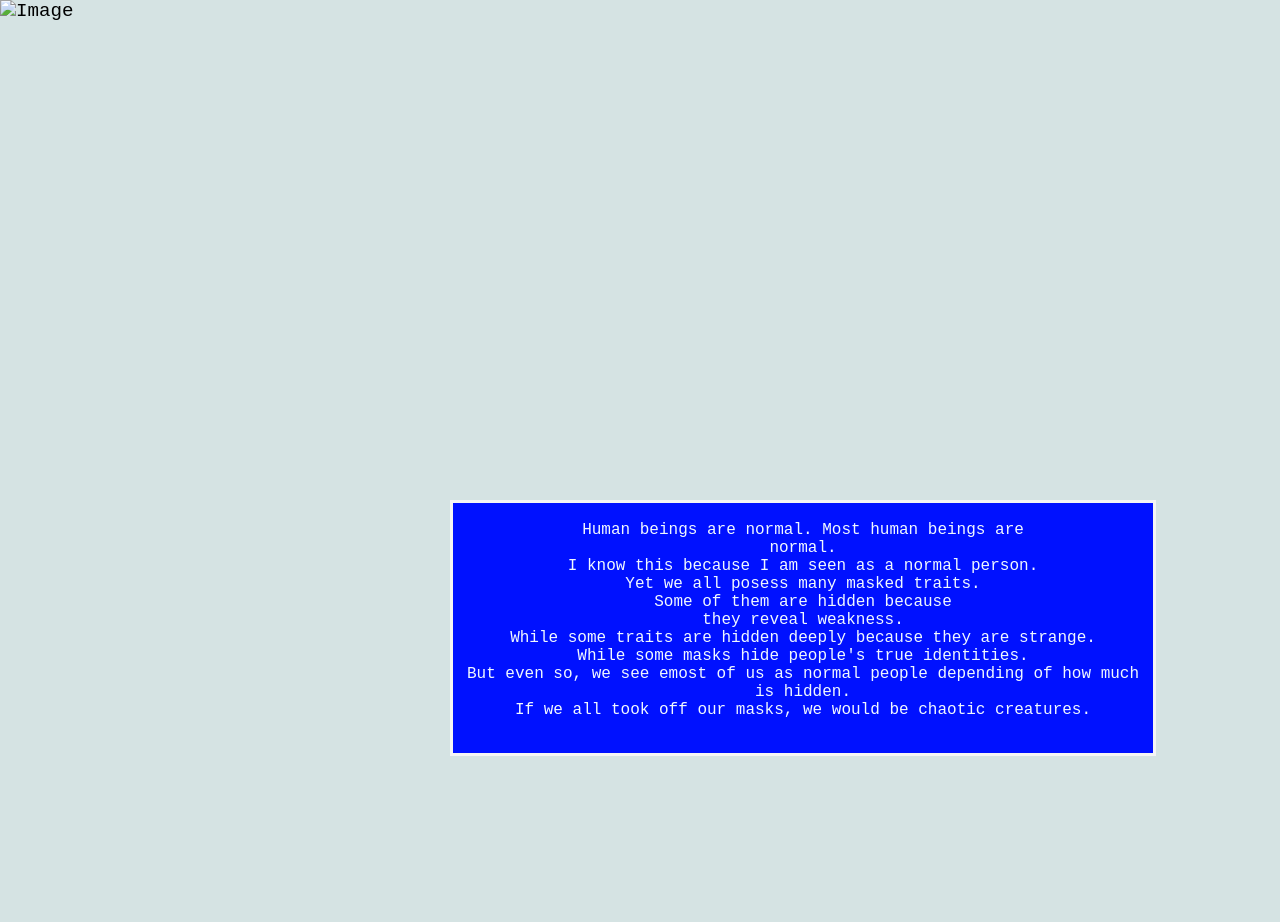
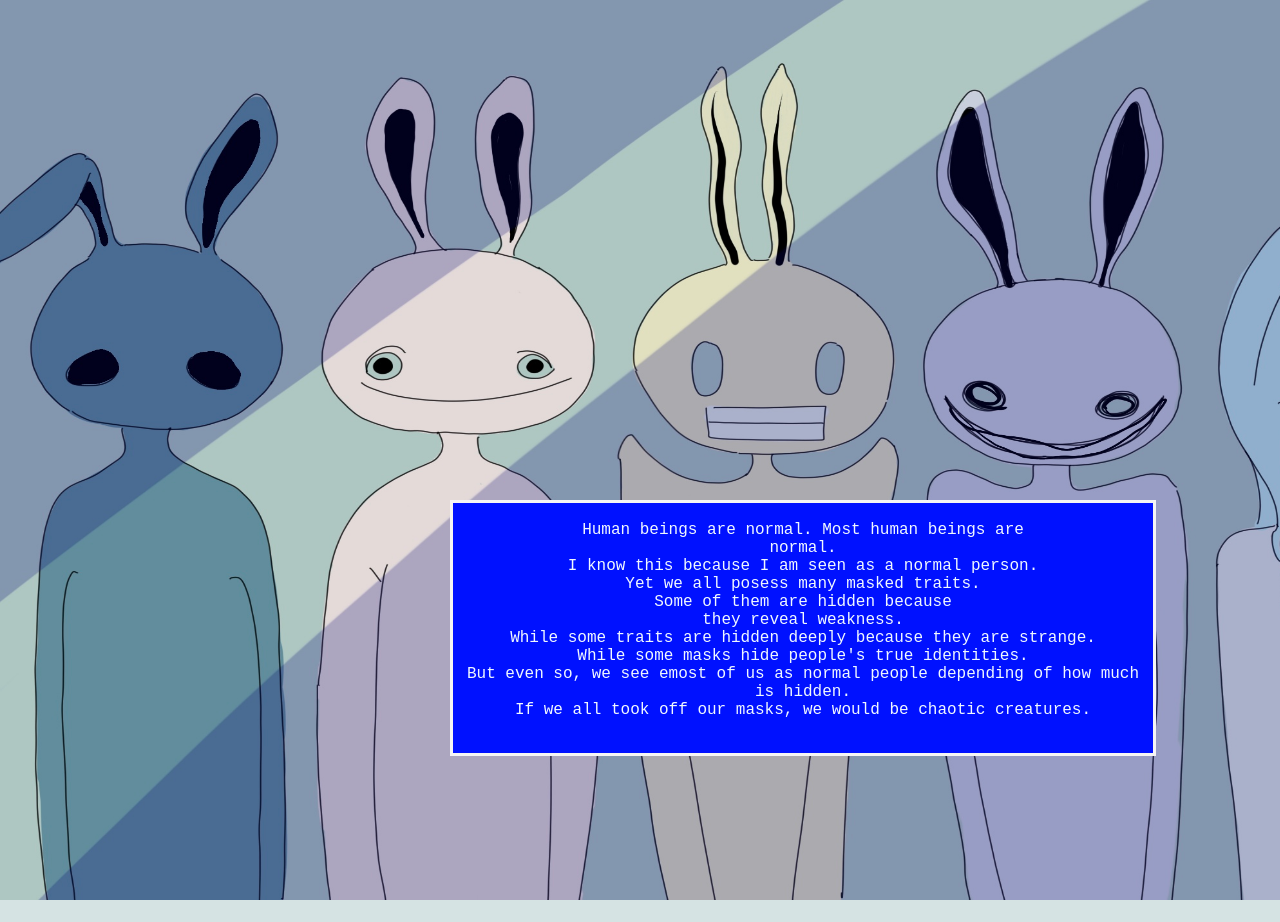
Before and after one commit to Zhonm301/Escapism, a plain HTML site: page Collection3.html in a window 1280 px wide. Shown: the top 922 px of the page. Drawn offline with Linux system fonts and the light colour scheme.

Commit message:
Update Collection3.html

```diff
--- a/Collection3.html
+++ b/Collection3.html
@@ -11,7 +11,7 @@
         <p1><a href="index.html">Exit</a></p1>
 
         <div class="Rabbit1">
-            <img class="Rabbit2" src="Content3_images/Content3_Rabbit.jpg" alt="Image">
+            <img class="Rabbit2" src="Content3_Rabbit.jpg" alt="Image">
         </div>
     <div class="Text1"><br>Human beings are normal. Most human beings are <br> normal.<br>I know this because I am seen as a normal person.<br> Yet we all posess many masked traits.<br>Some of them are hidden because <br> they reveal weakness.<br> While some traits are hidden deeply because they are strange.<br>While some masks hide people's true identities.<br> But even so, we see emost of us as normal people depending of how much is hidden.<br> If we all took off our masks, we would be chaotic creatures.</div>
 </body>
```
